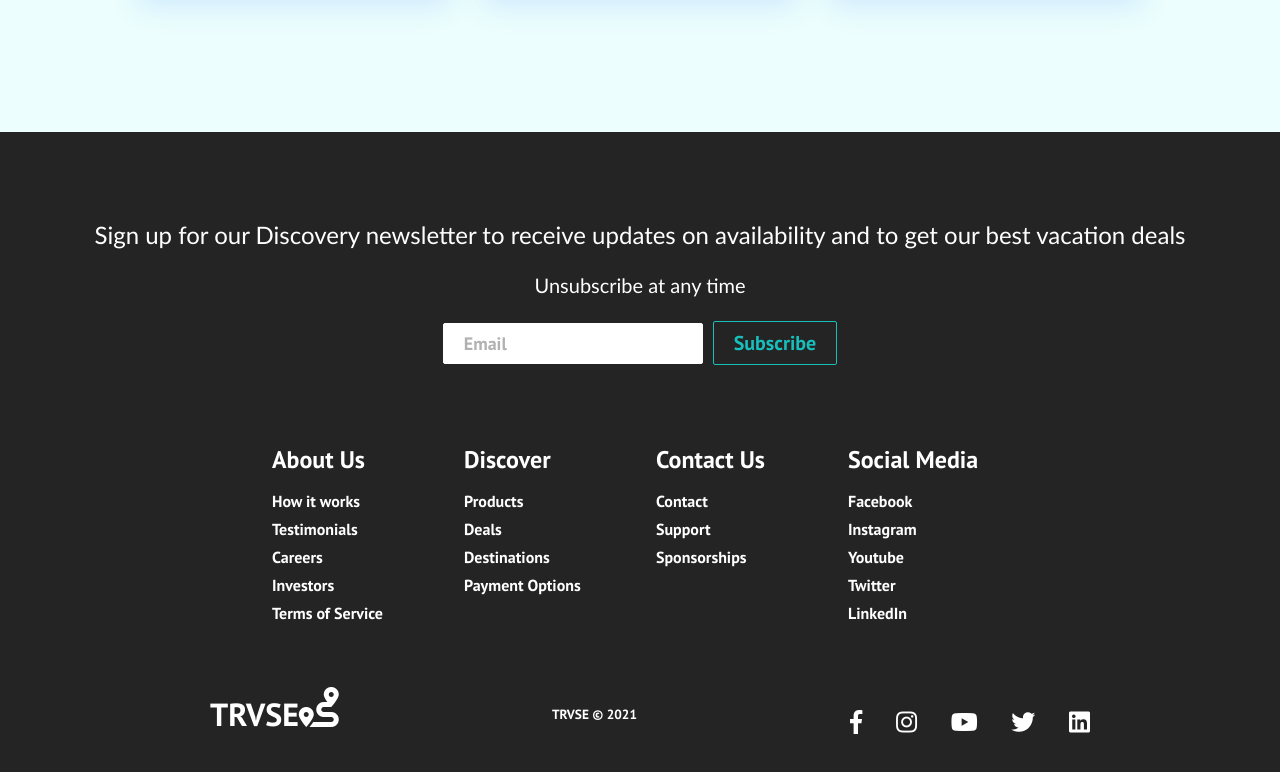
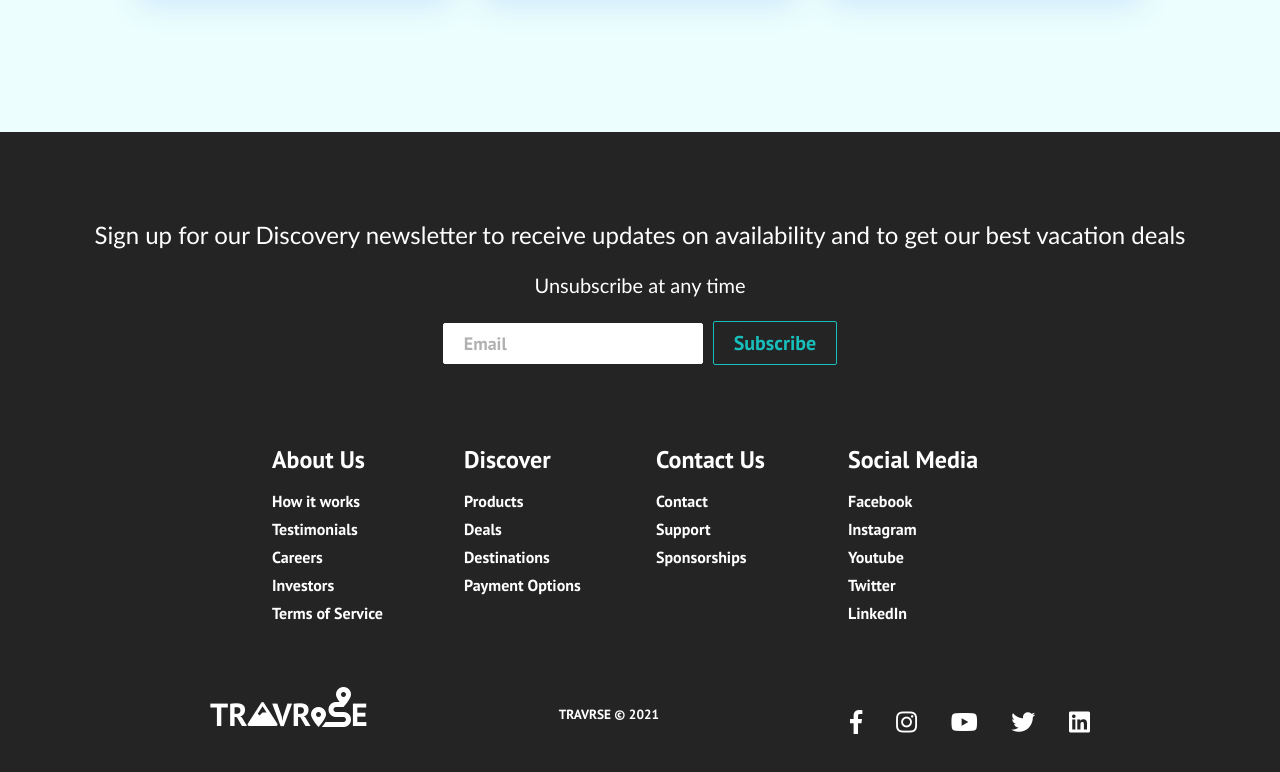
Before and after one commit to bdgcypher/traverse-web, a React (Create React App) app: page /traverse-web in a window 1280 px wide. Shown: the part 1817-2589 px from the top of the page. Built offline with nearby package versions, Linux system fonts and the light colour scheme.

Commit message:
fixed footer logo

```diff
--- a/src/components/Footer.js
+++ b/src/components/Footer.js
@@ -57,11 +57,11 @@ function Footer() {
         <div class='social-media-wrap'>
           <div class='footer-logo'>
             <Link to='/' className='social-logo'>
-              TRVSE
-              <i class="fas fa-route"/>
+              TR<i class="fas fa-mountain"></i>VR
+              <i class="fas fa-route"/>E
             </Link>
           </div>
-          <small class='website-rights'>TRVSE © {new Date().getFullYear()}</small>
+          <small class='website-rights'>TRAVRSE © {new Date().getFullYear()}</small>
           <div class='social-icons'>
             <Link
               class='social-icon-link facebook'
```
